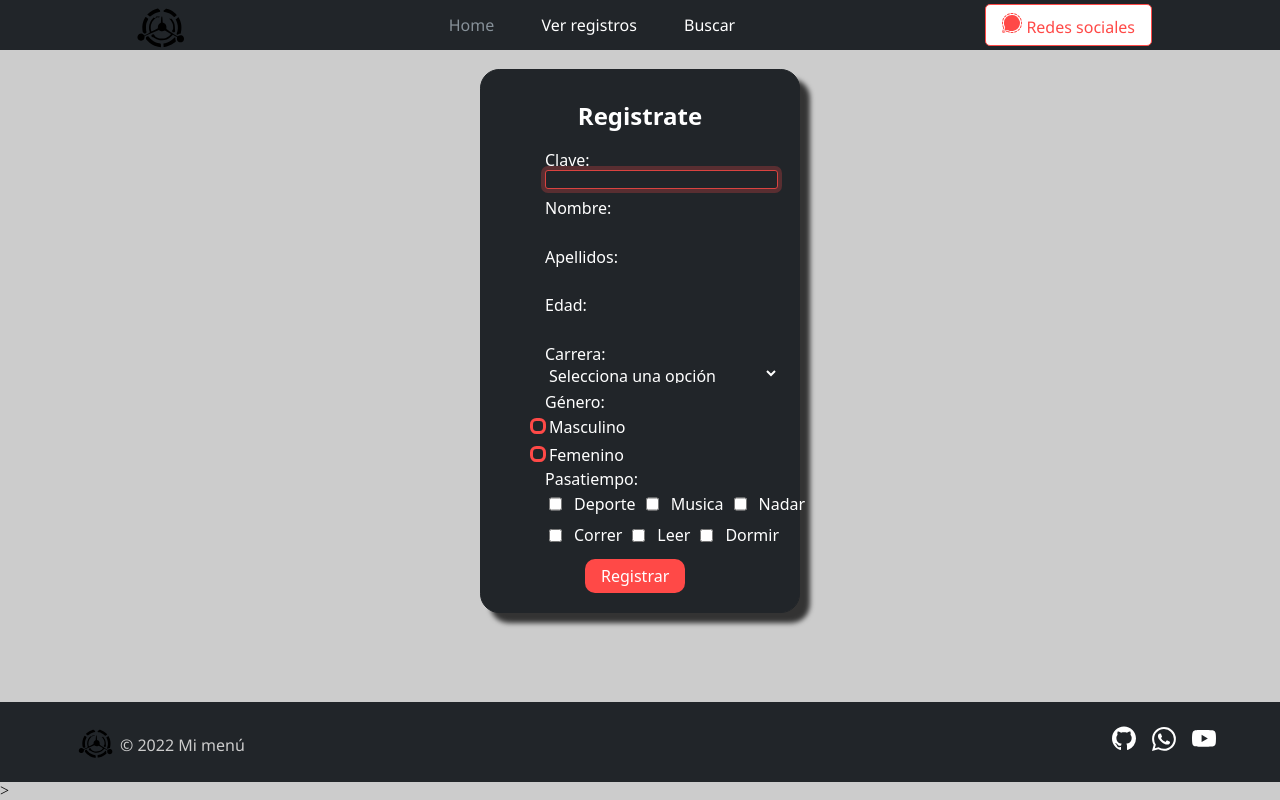
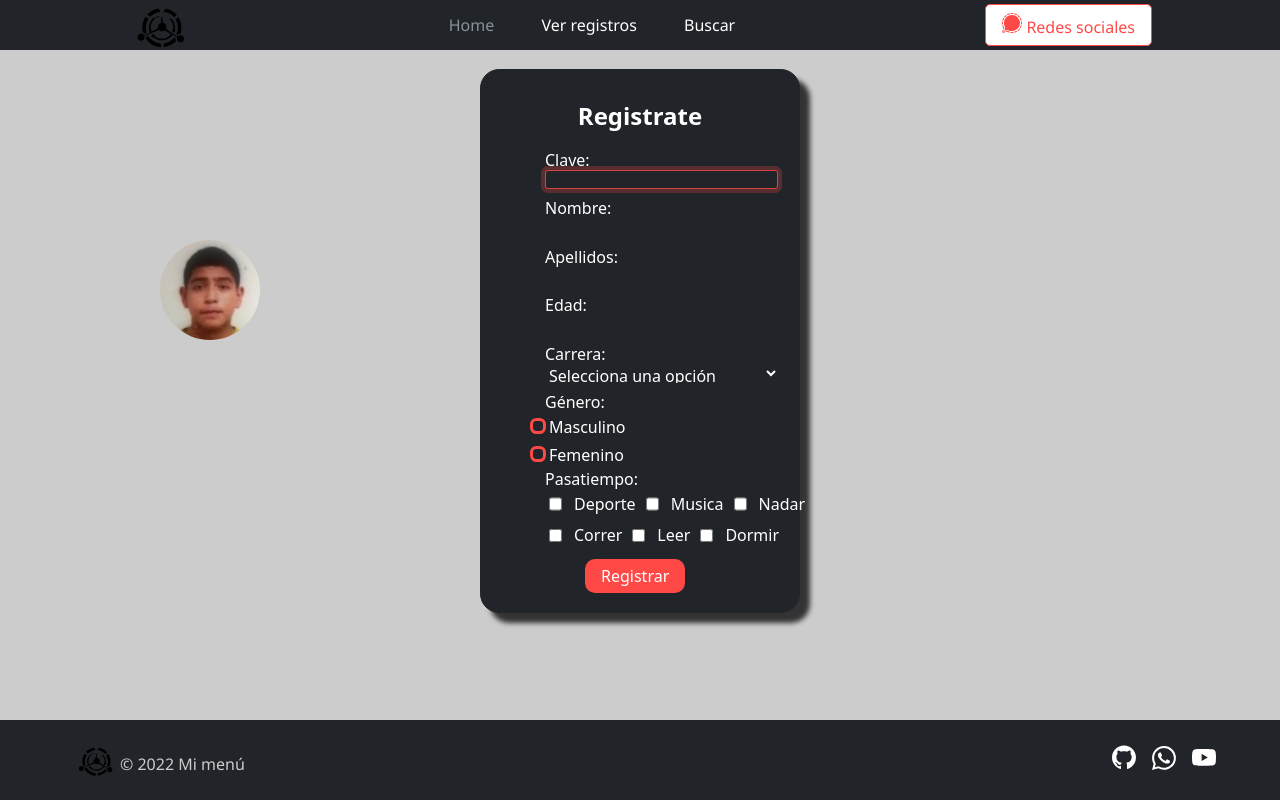
Before and after one commit to Figuritx79/figuritx79.github.io, a PHP site: page / in a window 1280 px wide. Run offline with PHP 8.4, Linux system fonts and the light colour scheme; some libraries are stand-ins or nearby versions.

Commit message:
Imagen añadida

```diff
--- a/css/form.css
+++ b/css/form.css
@@ -235,10 +235,19 @@ body {
 .button-red:hover {
   background: #0d6efd;
 }
-
+.foto{
+  position: absolute;
+}
+.foto__yo{
+  width: 100px;
+  height: 100px;
+  border-radius: 50%;
+  margin-left: 10rem;
+  margin-top: 15rem;
+}
 .footer {
   background: #212529;
-  /* position: relative; */
+  position: absolute;
   bottom: 0;
   left: 0;
   right: 0;
--- a/index.html
+++ b/index.html
@@ -91,6 +91,10 @@
         </div>
     </form>
 
+    <div class="foto">
+        <img src="img/yo.png" alt="YO xd" class="foto__yo" >
+    </div>
+
     <footer class="footer" id="footer">
         <a href="#" class="logo-footer">
             <img src="img/logo.svg" alt="logo" class="logo-footer__img" title="logo">
```
